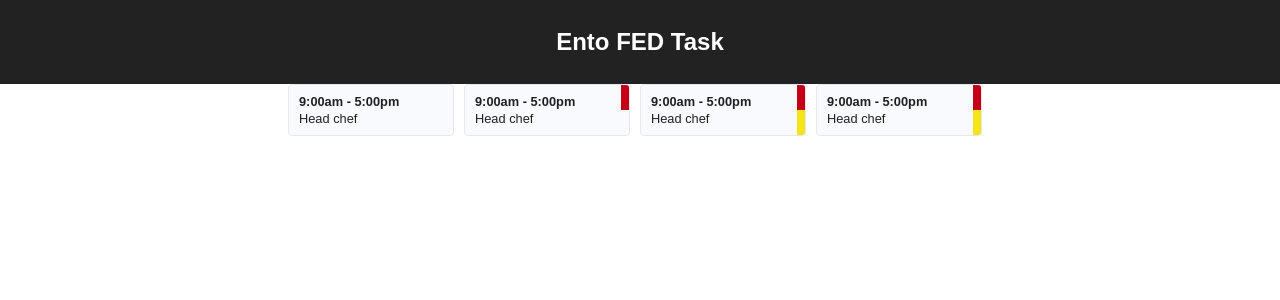
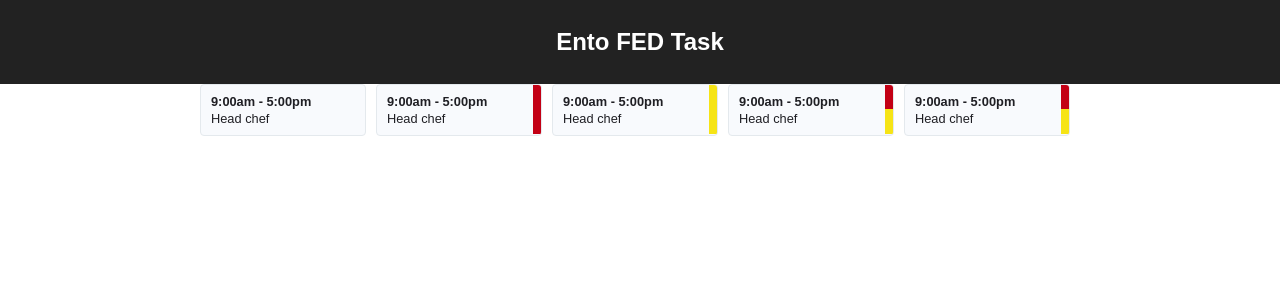
Before and after one commit to taylorbett/ento, a React (Create React App) app: page / in a window 1280 px wide. Shown: the top 300 px of the page. Built offline with nearby package versions, Linux system fonts and the light colour scheme.

Commit message:
Style and content fixes for alerts

```diff
--- a/src/core/molecules/Shift/Shift.js
+++ b/src/core/molecules/Shift/Shift.js
@@ -23,6 +23,8 @@ const ShiftTime = ShiftText.extend`
 `;
 
 const AlertsContainer = styled.div`
+    display: flex;
+    flex-direction: column;
     height: 100%;
     position: absolute;
     right: 0;
@@ -42,9 +44,9 @@ const AlertsContainer = styled.div`
 
 const Alert = styled.div`
     border-radius: 0 4px 4px 0;
-    height: 26px;
     padding: 0 8px;
     line-height: 26px;
+    flex-grow: 1;
 `;
 
 const CriticalAlert = Alert.extend`
@@ -76,14 +78,16 @@ export class ShiftComponent extends React.Component {
 
     render() {
         console.log('rendering shift with', this.props, this.state);
+        const critLen = this.props.alerts.critical.length;
+        const lowLen = this.props.alerts.low.length;
         return (
             <Tile block={this.props.long}>
                 <Shift revealed={this.state.revealed}>
                     <ShiftTime>{this.props.startTime} - {this.props.endTime}</ShiftTime>
                     <ShiftText>{this.props.roleTitle}</ShiftText>
                     <AlertsContainer revealed={this.state.revealed} onClick={() => this.handleClick()}>
-                        {this.props.alerts.critical.length ? <CriticalAlert>{this.state.revealed ? `${this.props.alerts.critical.length} critical alerts` : null}</CriticalAlert> : null}
-                        {this.props.alerts.low.length ? <LowAlert>{this.state.revealed ? `${this.props.alerts.low.length} low alerts` : null}</LowAlert> : null}
+                        {critLen ? <CriticalAlert>{this.state.revealed ? `${critLen} critical alert${critLen > 1 ? 's' : ''}` : null}</CriticalAlert> : null}
+                        {lowLen ? <LowAlert>{this.state.revealed ? `${lowLen} low alert${lowLen > 1 ? 's' : ''}` : null}</LowAlert> : null}
                     </AlertsContainer>
                 </Shift>
             </Tile>
--- a/src/modules/ShiftDemo/index.js
+++ b/src/modules/ShiftDemo/index.js
@@ -9,11 +9,18 @@ export class ShiftDemo extends React.Component {
             low: [],
         };
 
-        const singleAlert = {
+        const singleCritical = {
             critical: [
                 'Test alert'
             ],
             low: [],
+        };
+
+        const singleLow = {
+            critical: [],
+            low: [
+                'Test alert'
+            ],
         };
 
         const someAlerts = {
@@ -38,7 +45,13 @@ export class ShiftDemo extends React.Component {
                     startTime={"9:00am"}
                     endTime={"5:00pm"}
                     roleTitle={"Head chef"}
-                    alerts={singleAlert}
+                    alerts={singleCritical}
+                />
+                <Shift
+                    startTime={"9:00am"}
+                    endTime={"5:00pm"}
+                    roleTitle={"Head chef"}
+                    alerts={singleLow}
                 />
                 <Shift
                     startTime={"9:00am"}
```
